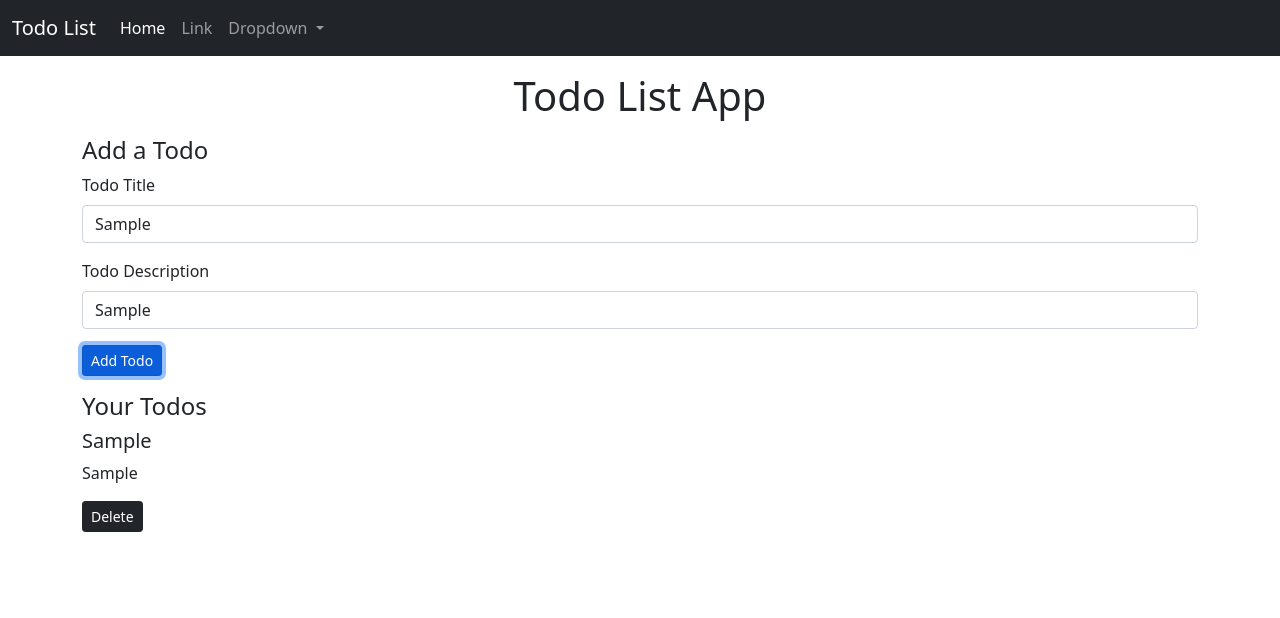
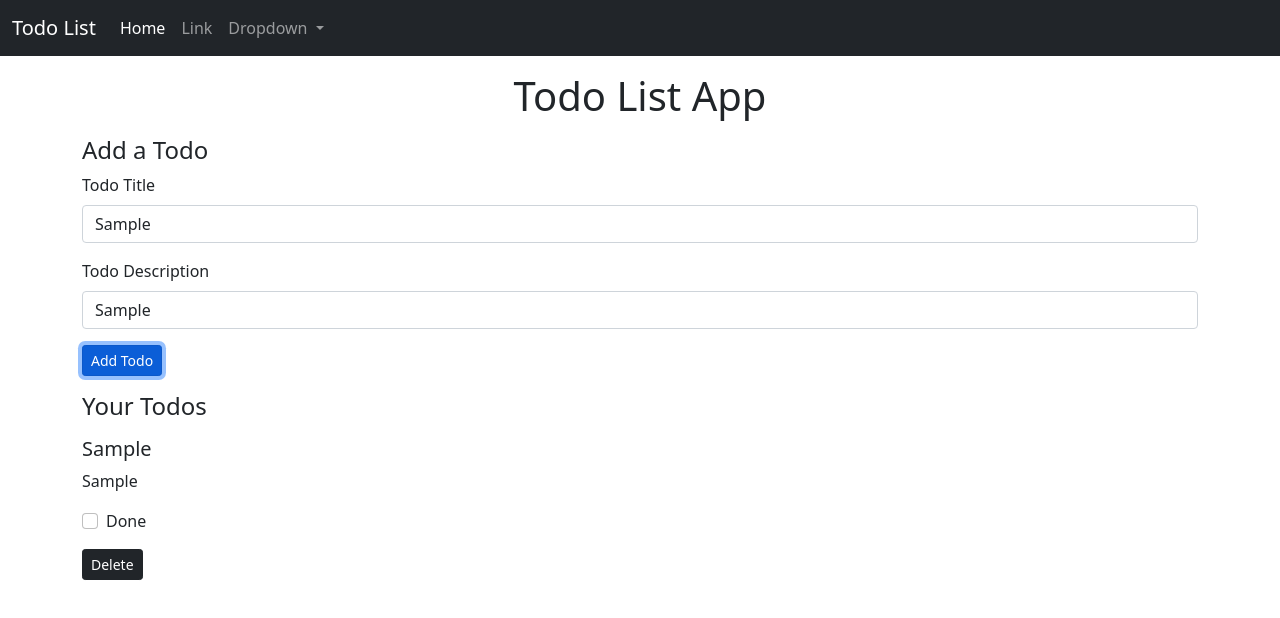
Before and after one commit to kuldeepsinghrai/todolist-angular, an Angular app: page / in a window 1280 px wide. Both pictures are taken after typing "Sample", "Sample" into the empty fields and a click on the button "Add Todo". Shown: the top 618 px of the page. Built offline with nearby package versions, Linux system fonts and the light colour scheme.

Commit message:
Checkbox added to strike done todo

```diff
--- a/src/app/MyComponents/todo-item/todo-item.component.css
+++ b/src/app/MyComponents/todo-item/todo-item.component.css
@@ -0,0 +1,3 @@
+.strike{
+    text-decoration: line-through;
+}
--- a/src/app/MyComponents/todo-item/todo-item.component.html
+++ b/src/app/MyComponents/todo-item/todo-item.component.html
@@ -1,3 +1,9 @@
-<h5>{{todo?.title}}</h5>
-<p>{{todo?.desc}}</p>
-<button class="btn btn-sm btn-dark" (click)="onClick(todo)">Delete</button>
+<div class="my-3">
+    <h5 [ngClass]="{'strike':!todo?.isActive}">{{todo?.title}}</h5>
+    <p [ngClass]="{'strike':!todo?.isActive}">{{todo?.desc}}</p>
+    <div class="mb-3 form-check">
+        <input type="checkbox" class="form-check-input" id="todo{{i}}" (click)="onCheckboxClick(todo)" [checked]="!todo?.isActive">
+        <label class="form-check-label" for="todo{{i}}">Done</label>
+    </div>
+    <button class="btn btn-sm btn-dark" (click)="onClick(todo)">Delete</button>
+</div>
--- a/src/app/MyComponents/todo-item/todo-item.component.ts
+++ b/src/app/MyComponents/todo-item/todo-item.component.ts
@@ -9,7 +9,9 @@
 export class TodoItemComponent implements OnInit {
 
   @Input() todo: Todo | undefined;
+  @Input() i!: number;
   @Output() todoDelete: EventEmitter<Todo> = new EventEmitter();
+  @Output() todoCheckbox: EventEmitter<Todo> = new EventEmitter();
   constructor() { }
 
   ngOnInit(): void {
@@ -20,4 +22,9 @@
     console.log("Delete Clicked");
   }
 
+  onCheckboxClick(todo: Todo | undefined) {
+    this.todoCheckbox.emit(todo);
+    console.log("Checkbox Clicked");
+  }
+
 }
--- a/src/app/MyComponents/todos/todos.component.html
+++ b/src/app/MyComponents/todos/todos.component.html
@@ -4,7 +4,7 @@
 <div *ngIf="this.todos.length===0; else elseBlock">No Todos available</div>
 <ng-template #elseBlock>
 
-    <div *ngFor="let todo of todos">
-        <app-todo-item [todo]="todo" (todoDelete)="deleteTodo($event)"></app-todo-item>
+    <div *ngFor="let todo of todos; index as i">
+        <app-todo-item [todo]="todo" [i]="i" (todoDelete)="deleteTodo($event)" (todoCheckbox)="toggleTodo($event)"></app-todo-item>
     </div>
 </ng-template>
--- a/src/app/MyComponents/todos/todos.component.ts
+++ b/src/app/MyComponents/todos/todos.component.ts
@@ -34,4 +34,12 @@
     localStorage.setItem('todos', JSON.stringify(this.todos));
   }
 
+  toggleTodo(todo:Todo){
+    const index = this.todos.indexOf(todo);
+    this.todos[index].isActive=!this.todos[index].isActive;
+    localStorage.setItem('todos', JSON.stringify(this.todos));
+
+
+  }
+
 }
```
